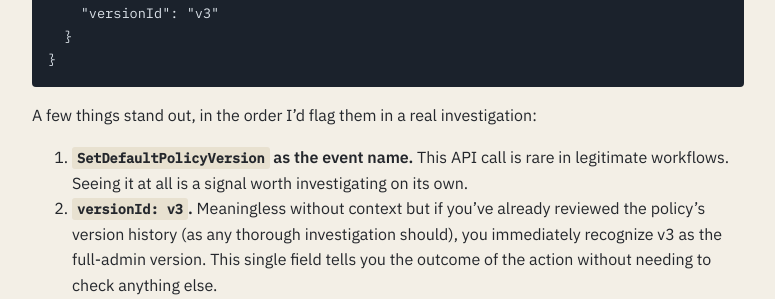
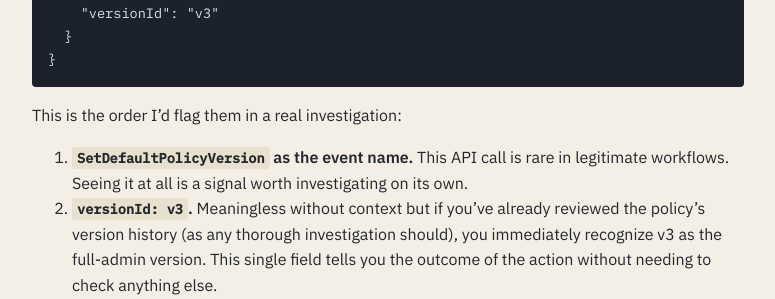
Before and after one commit to J0xn1/j0xn1.github.io, a Jekyll site: the page built from _posts/2026-09-11-iam-privesc-writeup.md, in a window 1280 px wide and 900 px high, scrolled down 2193 px. Shown: the part 155-454 px from the top of the window, without its empty margins (252-1027 px from the left). Built offline with Jekyll 4.4.1, drawn with Linux system fonts in a browser that asks for light colours.

Commit message:
Update 2026-09-11-iam-privesc-writeup.md

````diff
--- a/_posts/2026-09-11-iam-privesc-writeup.md
+++ b/_posts/2026-09-11-iam-privesc-writeup.md
@@ -77,7 +77,7 @@ This is the part I actually care most about. Pulling the CloudTrail event afterw
 }
 ```
 
-A few things stand out, in the order I'd flag them in a real investigation:
+This is the order I'd flag them in a real investigation:
 
 1. **`SetDefaultPolicyVersion` as the event name.** This API call is rare in legitimate workflows. Seeing it at all is a signal worth investigating on its own.
 2. **`versionId: v3`.** Meaningless without context but if you've already reviewed the policy's version history (as any thorough investigation should), you immediately recognize v3 as the full-admin version. This single field tells you the outcome of the action without needing to check anything else.
````
